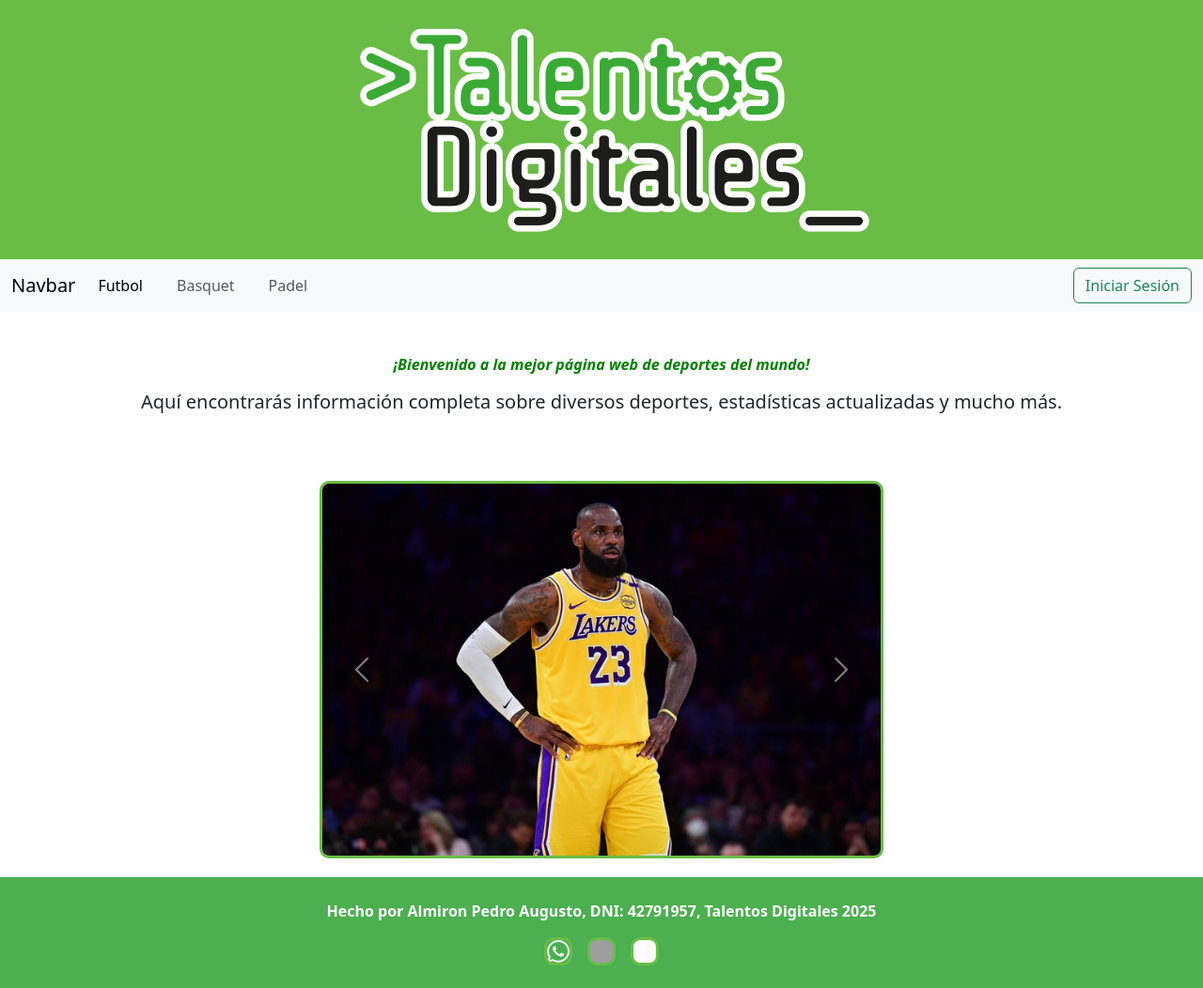
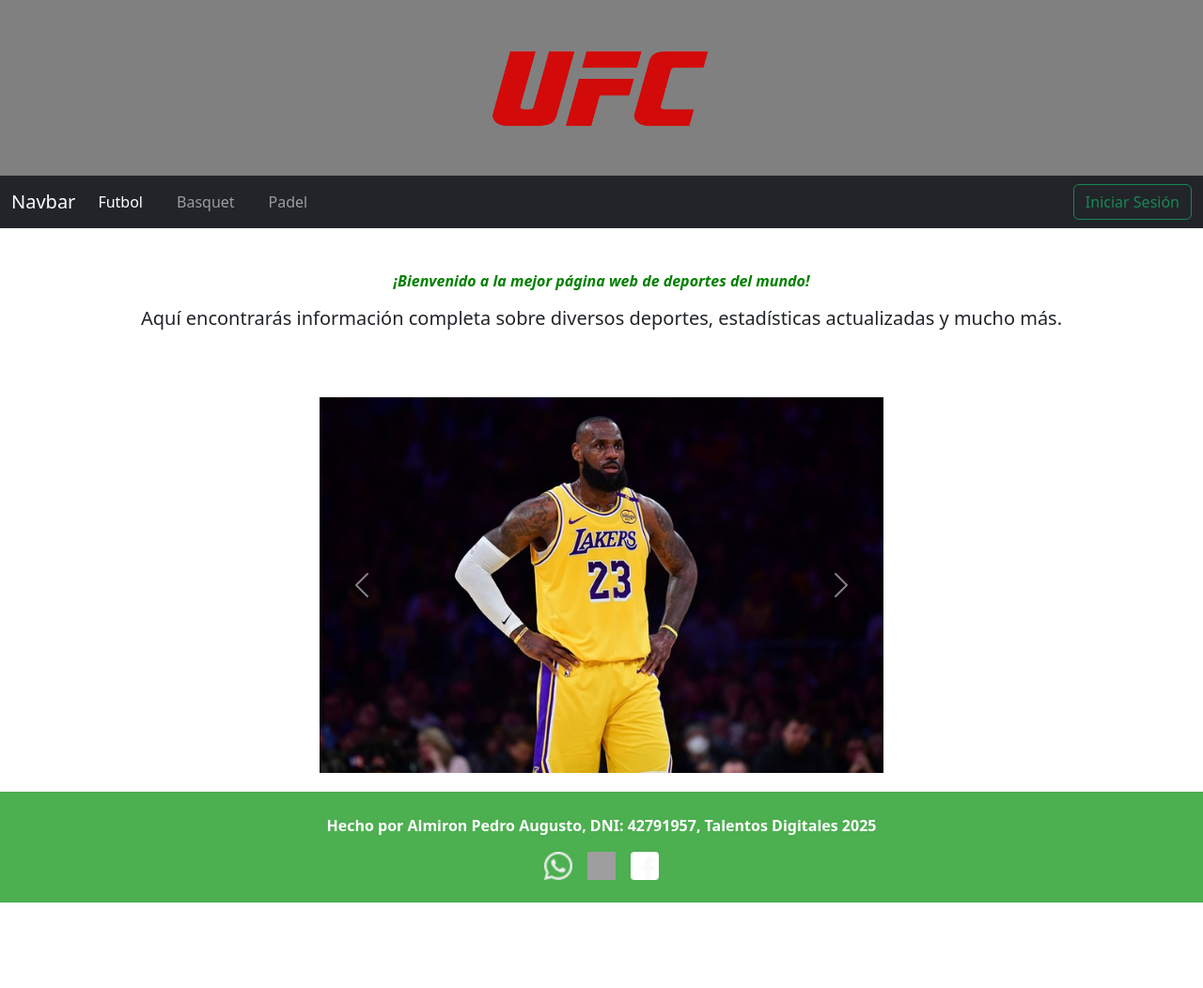
Before and after one commit to augusto01/ProT2_42791957, a PHP site: page / in a window 1280 px wide. Shown: the whole page at 94% size. After the commit the page ends 961 px from the top, so only its background shows below. Run offline with PHP 8.4, Linux system fonts and the light colour scheme; grey boxes are pictures that could not be loaded.

Commit message:
cambios_header

```diff
--- a/index.html
+++ b/index.html
@@ -4,7 +4,7 @@
     <link rel="stylesheet" href="/miestilo.css">
     <meta charset="UTF-8">
     <meta name="viewport" content="width=device-width, initial-scale=1.0">
-    <title>Document</title>
+    <title>UFC</title>
 
     <!-- INSTALACION DE BOOSTRAP 5.3.6 -->
     <link href="https://cdn.jsdelivr.net/npm/bootstrap@5.3.6/dist/css/bootstrap.min.css" rel="stylesheet" integrity="sha384-4Q6Gf2aSP4eDXB8Miphtr37CMZZQ5oXLH2yaXMJ2w8e2ZtHTl7GptT4jmndRuHDT" crossorigin="anonymous">
@@ -14,20 +14,20 @@
     <header class="text-center py-3">
         <div class="logo">
             <a href="https://talentosdigitales.ar/" target="_blank">
-                <img src="./resources/logo.png" alt="Descripción de la imagen" class="img-fluid">
+                <img src="./resources/Logo-UFC.png" alt="Descripción de la imagen" class="img-fluid">
             </a>
         </div>
     </header>
 
     <!-- NAVBAR DE BOOTSTRAP -->
-    <nav class="navbar navbar-expand-lg navbar-light bg-light">
+    <nav class="navbar navbar-expand-lg navbar-dark bg-dark ">
         <div class="container-fluid">
             <button class="navbar-toggler" type="button" data-bs-toggle="collapse" data-bs-target="#navbarTogglerDemo03" aria-controls="navbarTogglerDemo03" aria-expanded="false" aria-label="Toggle navigation">
                 <span class="navbar-toggler-icon"></span>
             </button>
             <a class="navbar-brand" href="#">Navbar</a>
             <div class="collapse navbar-collapse" id="navbarTogglerDemo03">
-                <ul class="navbar-nav me-auto mb-2 mb-lg-0">
+                <ul class="navbar-nav me-auto mb-2 mb-lg-0 ">
                     <li class="nav-item">
                         <a class="nav-link active" aria-current="page" href="#">Futbol</a>
                     </li>
--- a/miestilo.css
+++ b/miestilo.css
@@ -35,7 +35,7 @@ body {
 
 
 header {
-    background-color: #69bd45;
+    background-color: gray;
     color: #fff;
     text-align: center;
     padding: 20px;
@@ -79,15 +79,14 @@ nav ul li a {
     border-radius: 5px;
 }
 nav ul li a:hover {
-    background-color: #2f8247;
+    background-color: red;
 }
 
 img {
     display: block;
     margin: 0 auto;
     max-width: 100%;
-    border: 3px solid #69bd45;
-    border-radius: 10px;
+
 }
 
 h5{
@@ -98,8 +97,7 @@ h5{
 .logo {
     display: block;
     margin: 0 auto;
-    width: 50%;
-    size: 50%;
+    width: 20%;
     background-color: transparent;
 }
 
@@ -129,3 +127,7 @@ h5{
     width: 50%;
     margin: auto;
 }
+
+.nav-link{
+    background-color:rebeccapurple;
+}
```
Also changed, not shown: resources/Logo-UFC.png (added).
